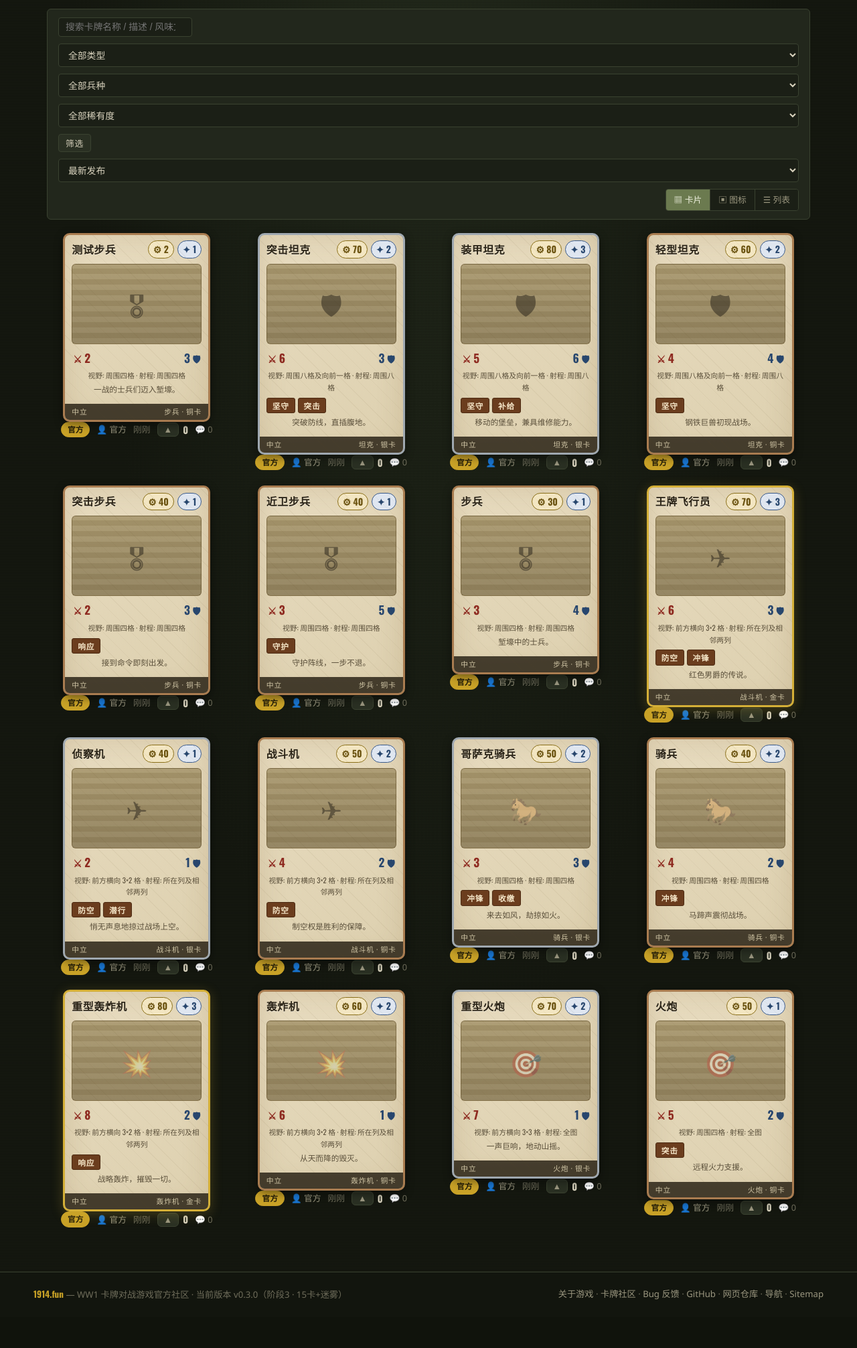
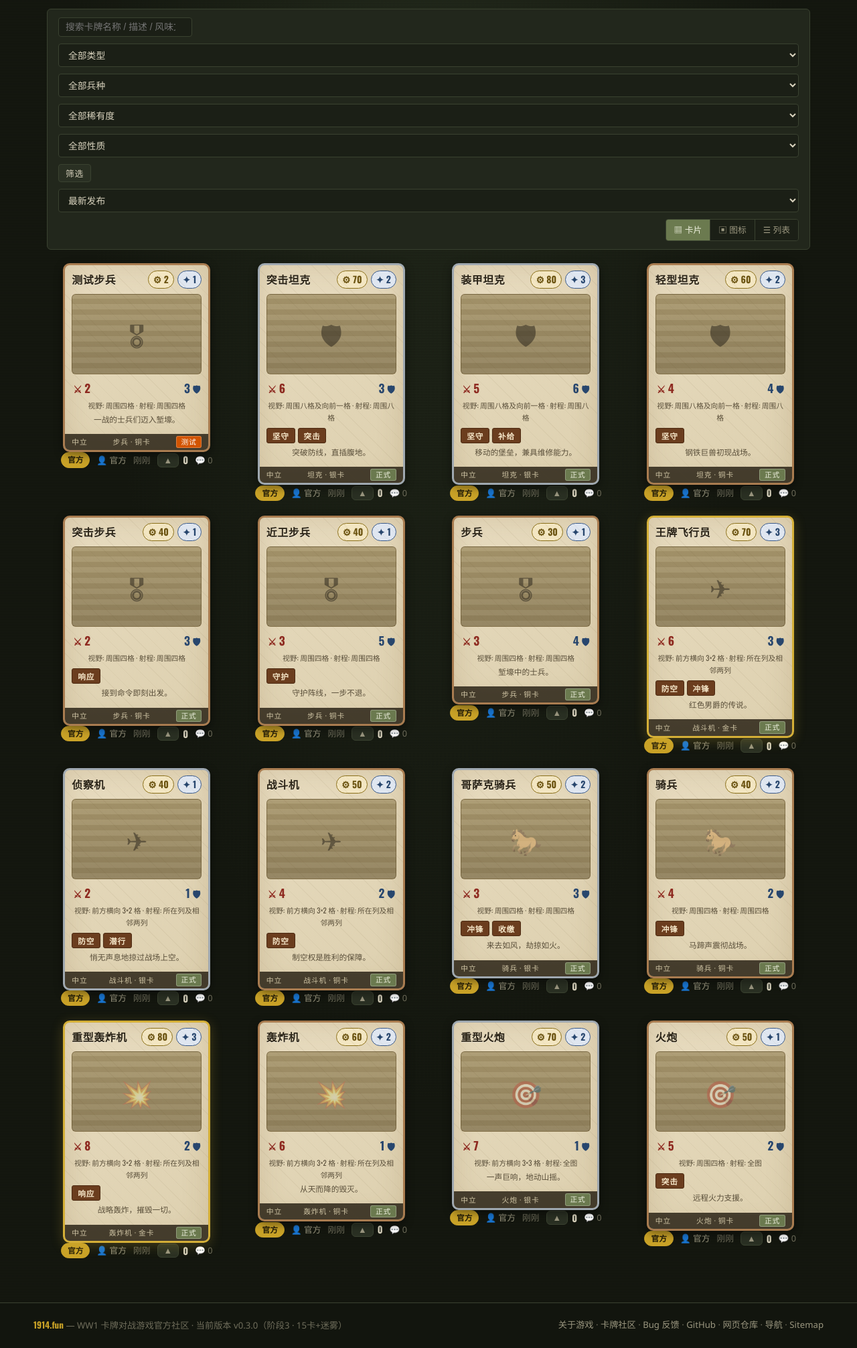
Before and after one commit to fdvecbtwdh/1914_website, a Flask app: page /cards in a window 1280 px wide. Shown: the part 202-2215 px from the top of the page at 67% size. Before the commit the page ends 2143 px from the top, so only its background shows below. Run offline with Flask 3, Linux system fonts and the light colour scheme; data comes from the database, SQL or seed files in the repository; data that the repository does not hold is empty; some libraries are stand-ins or nearby versions.

Commit message:
feat: card tags (正式/测试) selectable on submit, badge with hover/click details, list filter; auto-detect test cards on import

```diff
--- a/app/__init__.py
+++ b/app/__init__.py
@@ -53,7 +53,7 @@ def create_app(test_config: dict | None = None) -> Flask:
 
     # ---- 模板全局 ----
     from .gameconstants import (RANGES, ABILITIES, NATIONS, UNIT_CLASSES,
-                                UNIT_CLASS_ICONS, RARITIES, CARD_TYPES)
+                                UNIT_CLASS_ICONS, RARITIES, CARD_TYPES, CARD_TAGS)
     from flask import render_template as _rt
 
     @app.context_processor
@@ -80,6 +80,7 @@ def create_app(test_config: dict | None = None) -> Flask:
             "class_icons": UNIT_CLASS_ICONS,
             "rarities": RARITIES,
             "card_types": CARD_TYPES,
+            "card_tag_descs": CARD_TAGS,
         }
 
     @app.template_filter("md")
--- a/app/cards.py
+++ b/app/cards.py
@@ -5,7 +5,8 @@ from flask import (Blueprint, abort, flash, make_response, redirect,
                    render_template, request, url_for)
 
 from . import db, auth, interactions, uploads
-from .gameconstants import (CARD_TYPES, UNIT_CLASSES, RARITIES, NATIONS,
+from .gameconstants import (CARD_TYPES, UNIT_CLASSES, RARITIES, NATIONS, CARD_TAGS,
+                            DEFAULT_CARD_TAG,
                             ABILITIES, ability_name, ability_level)
 
 bp = Blueprint("cards", __name__, url_prefix="")
@@ -28,6 +29,8 @@ def decorate_card(row, with_meta: bool = False) -> dict:
     d["type_label"] = CARD_TYPES.get(d.get("type"), d.get("type"))
     d["class_label"] = UNIT_CLASSES.get(d.get("unit_class"), d.get("unit_class") or "—")
     d["rarity_label"] = RARITIES.get(d.get("rarity"), d.get("rarity"))
+    d["tag"] = d.get("tag") or "正式"
+    d["tag_desc"] = CARD_TAGS.get(d["tag"], "")
     d["nation_label"] = NATIONS.get(d.get("nation"), d.get("nation"))
     if with_meta:
         d["vote_count"] = interactions.vote_count("card", d["id"])
@@ -73,6 +76,7 @@ def _validate_card_form(form) -> tuple[dict, str | None]:
         "unit_class": unit_class,
         "nation": form.get("nation") if form.get("nation") in NATIONS else "neutral",
         "rarity": form.get("rarity") if form.get("rarity") in RARITIES else "common",
+        "card_tag": form.get("card_tag") if form.get("card_tag") in CARD_TAGS else DEFAULT_CARD_TAG,
         "cost_g": _int("cost_g", 0, 999),
         "cost_k": _int("cost_k", 0, 99),
         "attack": _int("attack", 0, 99),
@@ -134,6 +138,10 @@ def card_list():
 
     where = ["c.status = 'visible'"]
     args: list = []
+    card_tag = request.args.get("card_tag", "")
+    if card_tag in CARD_TAGS:
+        where.append("c.tag = ?")
+        args.append(card_tag)
     if source in ("official", "community"):
         where.append("c.source = ?")
         args.append(source)
@@ -186,7 +194,7 @@ def card_list():
     resp = make_response(render_template(
         "cards/list.html", cards=cards, total=total, page=page, pages=pages,
         sort=sort, q=q, card_type=card_type, unit_class=unit_class,
-        rarity=rarity, tag=tag, source=source, view=view,
+        rarity=rarity, tag=tag, source=source, view=view, card_tag=card_tag,
         card_types=CARD_TYPES, unit_classes=UNIT_CLASSES, rarities=RARITIES,
         hot_tags=_hot_tags()))
     if view_param in CARD_VIEWS:
@@ -232,13 +240,13 @@ def card_new():
             card_id = db.execute(
                 """INSERT INTO cards (slug, name, nation, type, unit_class, cost_g, cost_k, attack,
                    defense, vision_range, attack_range, abilities, rarity, art_path, flavor_text,
-                   description, author_id, source, status)
-                   VALUES (?,?,?,?,?,?,?,?,?,?,?,?,?,?,?,?,?,?,'visible')""",
+                   description, author_id, source, status, tag)
+                   VALUES (?,?,?,?,?,?,?,?,?,?,?,?,?,?,?,?,?,?,'visible',?)""",
                 (slug, fields["name"], fields["nation"], fields["type"], fields["unit_class"],
                  fields["cost_g"], fields["cost_k"], fields["attack"], fields["defense"],
                  fields["vision_range"], fields["attack_range"], fields["abilities"],
                  fields["rarity"], art_url, fields["flavor_text"], fields["description"],
-                 user["id"], source))
+                 user["id"], source, fields["card_tag"]))
             _set_labels("card", card_id, request.form.get("tags", ""))
             auth.audit("card_create", "card", card_id, fields["name"])
             flash("官方卡牌投稿成功！" if source == "official" else "卡牌投稿成功！", "success")
@@ -322,13 +330,13 @@ def card_edit(card_id: int):
             db.execute(
                 """UPDATE cards SET slug=?, name=?, nation=?, type=?, unit_class=?, cost_g=?, cost_k=?,
                    attack=?, defense=?, vision_range=?, attack_range=?, abilities=?, rarity=?,
-                   art_path=?, flavor_text=?, description=?, source=?, updated_at=datetime('now')
+                   art_path=?, flavor_text=?, description=?, source=?, tag=?, updated_at=datetime('now')
                    WHERE id=?""",
                 (slug, fields["name"], fields["nation"], fields["type"], fields["unit_class"],
                  fields["cost_g"], fields["cost_k"], fields["attack"], fields["defense"],
                  fields["vision_range"], fields["attack_range"], fields["abilities"],
                  fields["rarity"], art_url, fields["flavor_text"], fields["description"],
-                 new_source, card_id))
+                 new_source, fields.get("card_tag", row["tag"]), card_id))
             _set_labels("card", card_id, request.form.get("tags", ""))
             auth.audit("card_edit", "card", card_id, fields["name"])
             flash("卡牌已更新", "success")
--- a/app/db.py
+++ b/app/db.py
@@ -75,11 +75,21 @@ def update(sql: str, args: tuple = ()) -> int:
 
 
 def init_db(db_path: str) -> None:
-    """初始化数据库结构（幂等）。可在无 Flask 上下文时调用。"""
+    """初始化数据库结构（幂等），并做轻量迁移（如补新增列）。"""
     Path(db_path).parent.mkdir(parents=True, exist_ok=True)
     conn = sqlite3.connect(db_path)
     try:
         conn.executescript(SCHEMA_PATH.read_text(encoding="utf-8"))
+        _migrate(conn)
         conn.commit()
     finally:
         conn.close()
+
+
+def _migrate(conn: sqlite3.Connection) -> None:
+    cols = [r[1] for r in conn.execute("PRAGMA table_info(cards)")]
+    if "tag" not in cols:
+        conn.execute("ALTER TABLE cards ADD COLUMN tag TEXT NOT NULL DEFAULT '正式'")
+        # 存量卡牌：名字/ID 带测试标记的归为测试卡
+        conn.execute("UPDATE cards SET tag='测试' "
+                     "WHERE lower(COALESCE(game_id,'')) LIKE '%test%' OR name LIKE '%测试%'")
--- a/app/gameconstants.py
+++ b/app/gameconstants.py
@@ -104,6 +104,13 @@ ISSUE_PRIORITY_COLORS = {
     "critical": "#b03030",
 }
 
+# 卡牌性质（tag 字段）——投稿/导入时选择，悬停或点击徽章显示说明
+CARD_TAGS = {
+    "正式": "正式卡牌：进入游戏正式卡池的卡牌。",
+    "测试": "测试卡牌：测试时使用的卡牌，不代表正式卡牌和样板数据。",
+}
+DEFAULT_CARD_TAG = "正式"
+
 ROLES = ("user", "moderator", "admin")
 
 
--- a/app/schema.sql
+++ b/app/schema.sql
@@ -44,6 +44,7 @@ CREATE TABLE IF NOT EXISTS cards (
     attack_range TEXT    NOT NULL DEFAULT '',
     abilities    TEXT    NOT NULL DEFAULT '[]',    -- JSON 数组，可含等级如 "坚守2"
     rarity       TEXT    NOT NULL DEFAULT 'common',-- common/silver/gold
+    tag         TEXT    NOT NULL DEFAULT '正式',  -- 卡牌性质：正式/测试（见 gameconstants.CARD_TAGS）
     art_path     TEXT    NOT NULL DEFAULT '',      -- /uploads/cards/xxx.png
     flavor_text  TEXT    NOT NULL DEFAULT '',
     description  TEXT    NOT NULL DEFAULT '',      -- Markdown
--- a/app/static/css/ww1.css
+++ b/app/static/css/ww1.css
@@ -387,6 +387,16 @@ table.data td, table.data th { padding: 9px 12px; border-bottom: 1px solid var(-
 table.data tr:hover td { background: rgba(255,255,255,.02); }
 .mono { font-family: var(--font-typewriter); font-size: .92em; }
 
+/* ---------- 卡牌性质徽章 ---------- */
+.card-tag-badge {
+  display: inline-block; padding: 0 7px; border-radius: 3px; font-size: .72rem;
+  line-height: 1.5; cursor: help; border: 1px solid rgba(255,255,255,.25);
+  font-family: var(--font-body); letter-spacing: .05em;
+}
+.card-tag-badge.tag-正式 { background: var(--olive); color: #f0f2e0; }
+.card-tag-badge.tag-测试 { background: #d35400; color: #fff; }
+.meta-table .card-tag-badge, .breadcrumb .card-tag-badge { vertical-align: middle; margin-left: 6px; }
+
 /* ---------- 状态页进度条 ---------- */
 .stat-line { display: flex; align-items: center; gap: 10px; padding: 5px 0; }
 .stat-line .s-label { width: 68px; flex-shrink: 0; color: var(--muted); font-size: .88rem; }
--- a/app/static/js/main.js
+++ b/app/static/js/main.js
@@ -185,6 +185,32 @@
     });
   });
 
+  /* ---------- 卡牌性质徽章：点击显示详情 ---------- */
+  try {
+    var tagJson = document.getElementById("card-tag-descs");
+    window.CARD_TAG_DESCS = tagJson ? JSON.parse(tagJson.textContent) : {};
+  } catch (err) { window.CARD_TAG_DESCS = {}; }
+  var tagDialog = null;
+  document.addEventListener("click", function (e) {
+    var badge = e.target.closest(".card-tag-badge");
+    if (!badge) return;
+    e.preventDefault();
+    e.stopPropagation();
+    var tag = badge.dataset.tag || "";
+    var desc = (window.CARD_TAG_DESCS || {})[tag] || "";
+    if (!tagDialog) {
+      tagDialog = document.createElement("dialog");
+      tagDialog.className = "report-dialog";
+      document.body.appendChild(tagDialog);
+    }
+    tagDialog.innerHTML =
+      '<h3 style="margin:0 0 10px;color:var(--brass-bright)">' + tag + '</h3>' +
+      '<p style="margin:0 0 14px">' + desc + '</p>' +
+      '<form method="dialog" style="text-align:right">' +
+      '<button class="btn btn-sm btn-primary">知道了</button></form>';
+    tagDialog.showModal();
+  });
+
   /* ---------- 移动端抽屉菜单 ---------- */
   var menuToggle = document.getElementById("menu-toggle");
   if (menuToggle) {
--- a/app/templates/_gcard.html
+++ b/app/templates/_gcard.html
@@ -7,6 +7,8 @@
 {% if card.type == 'order' %}{% set _ = cls.append('type-order') %}{% endif %}
 {% if size %}{% set _ = cls.append('gcard-' + size) %}{% endif %}
 {% set outer = ' '.join(cls) %}
+{% set ctag = card.tag if 'tag' in card.keys() else '正式' %}
+{% set cdesc = card_tag_descs.get(ctag, '') %}
 {%- if link -%}
 <a class="card-tile" href="/card/{{ card.id }}">
 {%- endif -%}
@@ -41,6 +43,8 @@
   <div class="gcard-footer">
     <span class="nation">{{ nations.get(card.nation, card.nation) }}</span>
     <span class="cls">{{ unit_classes.get(card.unit_class, card.unit_class or '指令') }} · {{ rarities.get(card.rarity, card.rarity) }}卡</span>
+    <button class="card-tag-badge tag-{{ ctag }}" data-tag="{{ ctag }}" title="{{ ctag }}：{{ cdesc }}"
+            onclick="event.preventDefault();event.stopPropagation()">{{ ctag }}</button>
   </div>
 </div>
 {%- if link -%}
--- a/app/templates/base.html
+++ b/app/templates/base.html
@@ -78,6 +78,7 @@
     </div>
   </div>
 </footer>
+<script type="application/json" id="card-tag-descs">{{ card_tag_descs|tojson }}</script>
 <script src="/static/js/main.js"></script>
 </body>
 </html>
--- a/app/templates/cards/detail.html
+++ b/app/templates/cards/detail.html
@@ -8,6 +8,8 @@
 <div class="container">
   <nav class="breadcrumb"><a href="/cards">卡牌社区</a> / {{ card.name }}
     {% if card.source == 'official' %} <span class="badge badge-brass">官方</span>{% else %} <span class="badge">玩家自制</span>{% endif %}
+    {% set ctag = card.tag if 'tag' in card.keys() else '正式' %}
+    <button class="card-tag-badge tag-{{ ctag }}" data-tag="{{ ctag }}" title="{{ ctag }}：{{ card_tag_descs.get(ctag, '') }}">{{ ctag }}</button>
     {% if card.status == 'hidden' %} <span class="badge badge-red">已隐藏</span>{% endif %}
   </nav>
 
--- a/app/templates/cards/list.html
+++ b/app/templates/cards/list.html
@@ -40,6 +40,11 @@
     <select name="rarity">
       <option value="">全部稀有度</option>
       {% for k, v in rarities.items() %}<option value="{{ k }}" {% if rarity == k %}selected{% endif %}>{{ v }}</option>{% endfor %}
+    </select>
+    <select name="card_tag">
+      <option value="">全部性质</option>
+      <option value="正式" {% if card_tag == '正式' %}selected{% endif %}>🎖 正式</option>
+      <option value="测试" {% if card_tag == '测试' %}selected{% endif %}>🧪 测试</option>
     </select>
     {% if source %}<input type="hidden" name="source" value="{{ source }}">{% endif %}
     {% if tag %}<input type="hidden" name="tag" value="{{ tag }}">{% endif %}
```
Also changed, not shown: app/card_sync.py (+7 -5 lines), app/templates/cards/form.html (+8 -0 lines), tests/test_site.py (+46 -0 lines).
